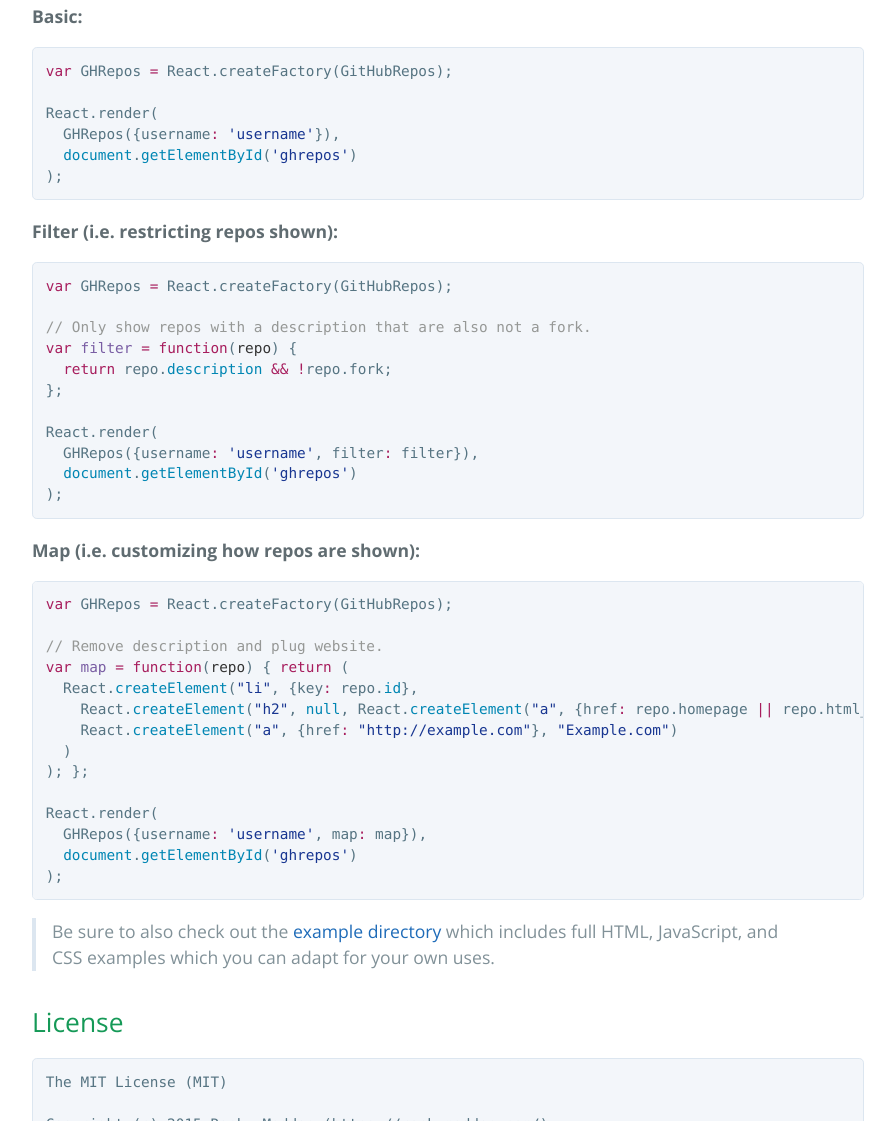
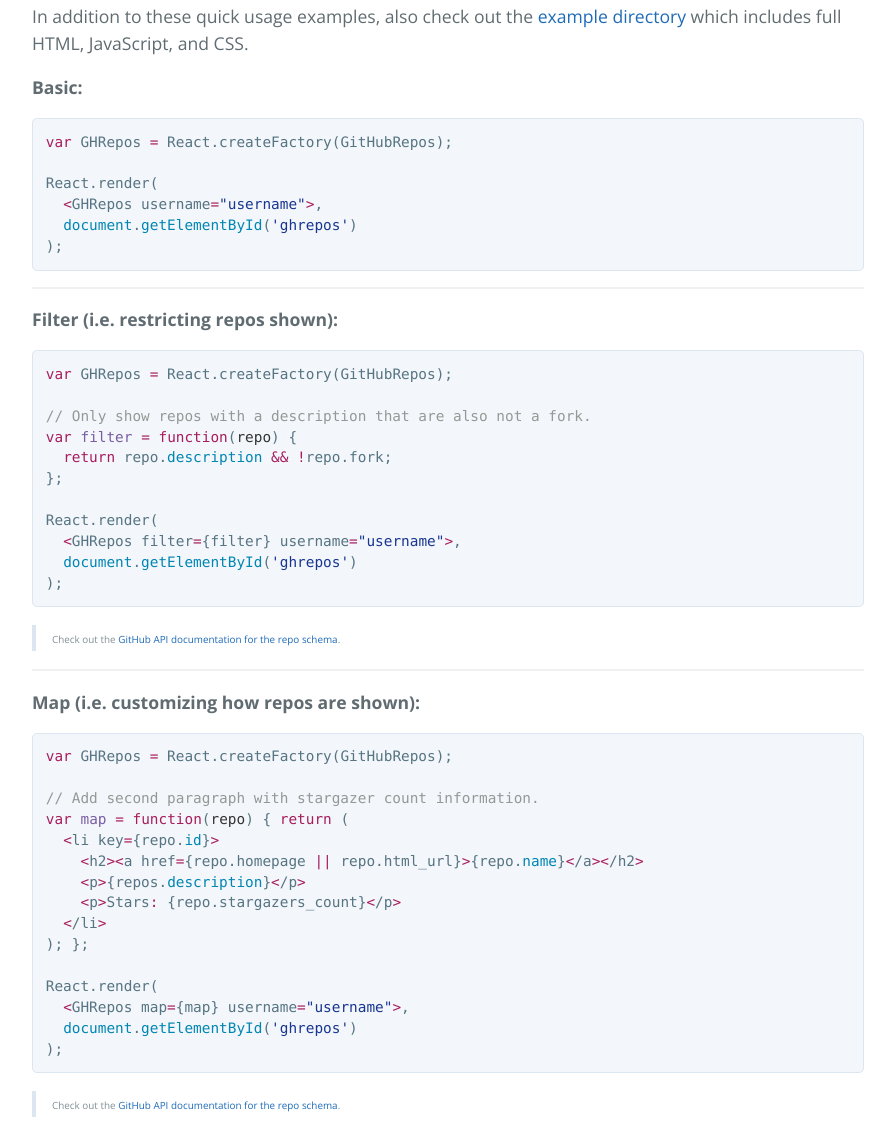
Before and after one commit to rockymadden/react-github-repos, a plain HTML site: page index.html in a window 1280 px wide. Shown: the part 1188-2309 px from the top of the page, without its empty margins (192-1087 px from the left). Drawn offline with nearby package versions, Linux system fonts and the light colour scheme.

```diff
--- a/index.html
+++ b/index.html
@@ -31,14 +31,20 @@
 <h2>
 <a id="using" class="anchor" href="#using" aria-hidden="true"><span class="octicon octicon-link"></span></a>Using</h2>
 
+<p>In addition to these quick usage examples, also check out the
+<a href="https://github.com/rockymadden/react-github-repos/tree/master/example">example directory</a> which includes full HTML,
+JavaScript, and CSS.</p>
+
 <p><strong>Basic:</strong></p>
 
 <div class="highlight highlight-javascript"><pre><span class="pl-k">var</span> GHRepos <span class="pl-k">=</span> React.createFactory(GitHubRepos);
 
 React.render(
-  GHRepos({username<span class="pl-k">:</span> <span class="pl-s"><span class="pl-pds">'</span>username<span class="pl-pds">'</span></span>}),
+  <span class="pl-k">&lt;</span>GHRepos username<span class="pl-k">=</span><span class="pl-s"><span class="pl-pds">"</span>username<span class="pl-pds">"</span></span><span class="pl-k">&gt;</span>,
   <span class="pl-c1">document</span>.<span class="pl-c1">getElementById</span>(<span class="pl-s"><span class="pl-pds">'</span>ghrepos<span class="pl-pds">'</span></span>)
 );</pre></div>
+
+<hr>
 
 <p><strong>Filter (i.e. restricting repos shown):</strong></p>
 
@@ -50,30 +56,40 @@
 };
 
 React.render(
-  GHRepos({username<span class="pl-k">:</span> <span class="pl-s"><span class="pl-pds">'</span>username<span class="pl-pds">'</span></span>, filter<span class="pl-k">:</span> filter}),
+  <span class="pl-k">&lt;</span>GHRepos filter<span class="pl-k">=</span>{filter} username<span class="pl-k">=</span><span class="pl-s"><span class="pl-pds">"</span>username<span class="pl-pds">"</span></span><span class="pl-k">&gt;</span>,
   <span class="pl-c1">document</span>.<span class="pl-c1">getElementById</span>(<span class="pl-s"><span class="pl-pds">'</span>ghrepos<span class="pl-pds">'</span></span>)
 );</pre></div>
+
+<blockquote>
+<p><sub><sup>
+Check out the <a href="https://developer.github.com/v3/repos/#response">GitHub API documentation for the repo schema</a>.
+</sup></sub></p>
+</blockquote>
+
+<hr>
 
 <p><strong>Map (i.e. customizing how repos are shown):</strong></p>
 
 <div class="highlight highlight-javascript"><pre><span class="pl-k">var</span> GHRepos <span class="pl-k">=</span> React.createFactory(GitHubRepos);
 
-<span class="pl-c">// Remove description and plug website.</span>
+<span class="pl-c">// Add second paragraph with stargazer count information.</span>
 <span class="pl-k">var</span> <span class="pl-en">map</span> <span class="pl-k">=</span> <span class="pl-k">function</span>(<span class="pl-smi">repo</span>) { <span class="pl-k">return</span> (
-  React.<span class="pl-c1">createElement</span>(<span class="pl-s"><span class="pl-pds">"</span>li<span class="pl-pds">"</span></span>, {key<span class="pl-k">:</span> repo.<span class="pl-c1">id</span>},
-    React.<span class="pl-c1">createElement</span>(<span class="pl-s"><span class="pl-pds">"</span>h2<span class="pl-pds">"</span></span>, <span class="pl-c1">null</span>, React.<span class="pl-c1">createElement</span>(<span class="pl-s"><span class="pl-pds">"</span>a<span class="pl-pds">"</span></span>, {href<span class="pl-k">:</span> repo.homepage <span class="pl-k">||</span> repo.html_url}, repo.<span class="pl-c1">name</span>)),
-    React.<span class="pl-c1">createElement</span>(<span class="pl-s"><span class="pl-pds">"</span>a<span class="pl-pds">"</span></span>, {href<span class="pl-k">:</span> <span class="pl-s"><span class="pl-pds">"</span>http://example.com<span class="pl-pds">"</span></span>}, <span class="pl-s"><span class="pl-pds">"</span>Example.com<span class="pl-pds">"</span></span>)
-  )
+  <span class="pl-k">&lt;</span>li key<span class="pl-k">=</span>{repo.<span class="pl-c1">id</span>}<span class="pl-k">&gt;</span>
+    <span class="pl-k">&lt;</span>h2<span class="pl-k">&gt;&lt;</span>a href<span class="pl-k">=</span>{repo.homepage <span class="pl-k">||</span> repo.html_url}<span class="pl-k">&gt;</span>{repo.<span class="pl-c1">name</span>}<span class="pl-k">&lt;</span>/a<span class="pl-k">&gt;&lt;</span>/h2<span class="pl-k">&gt;</span>
+    <span class="pl-k">&lt;</span>p<span class="pl-k">&gt;</span>{repos.<span class="pl-c1">description</span>}<span class="pl-k">&lt;</span>/p<span class="pl-k">&gt;</span>
+    <span class="pl-k">&lt;</span>p<span class="pl-k">&gt;</span>Stars<span class="pl-k">:</span> {repo.stargazers_count}<span class="pl-k">&lt;</span>/p<span class="pl-k">&gt;</span>
+  <span class="pl-k">&lt;</span>/li<span class="pl-k">&gt;</span>
 ); };
 
 React.render(
-  GHRepos({username<span class="pl-k">:</span> <span class="pl-s"><span class="pl-pds">'</span>username<span class="pl-pds">'</span></span>, map<span class="pl-k">:</span> map}),
+  <span class="pl-k">&lt;</span>GHRepos map<span class="pl-k">=</span>{map} username<span class="pl-k">=</span><span class="pl-s"><span class="pl-pds">"</span>username<span class="pl-pds">"</span></span><span class="pl-k">&gt;</span>,
   <span class="pl-c1">document</span>.<span class="pl-c1">getElementById</span>(<span class="pl-s"><span class="pl-pds">'</span>ghrepos<span class="pl-pds">'</span></span>)
 );</pre></div>
 
 <blockquote>
-<p>Be sure to also check out the <a href="https://github.com/rockymadden/react-github-repos/tree/master/example">example directory</a>
-which includes full HTML, JavaScript, and CSS examples which you can adapt for your own uses.</p>
+<p><sub><sup>
+Check out the <a href="https://developer.github.com/v3/repos/#response">GitHub API documentation for the repo schema</a>.
+</sup></sub></p>
 </blockquote>
 
 <h2>
```
Also changed, not shown: params.json (+1 -1 lines).
